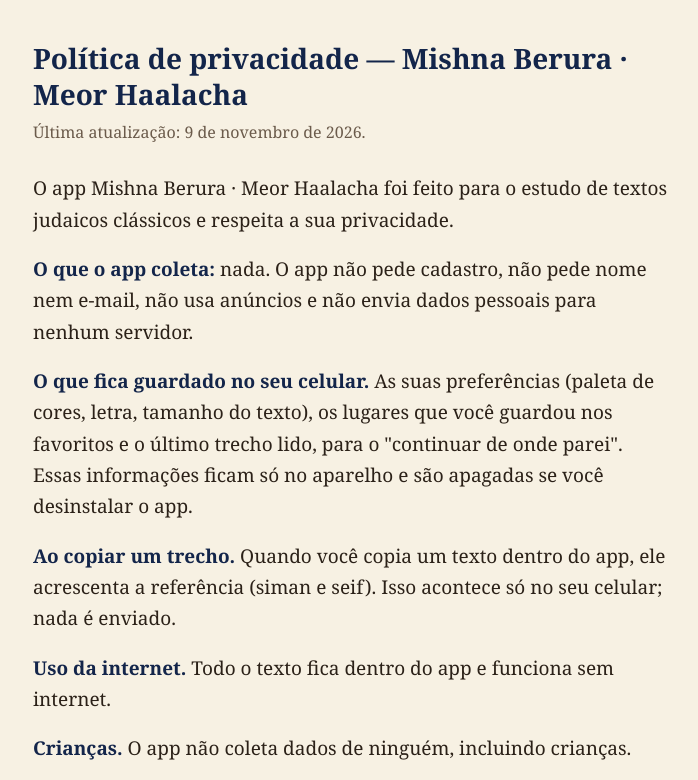
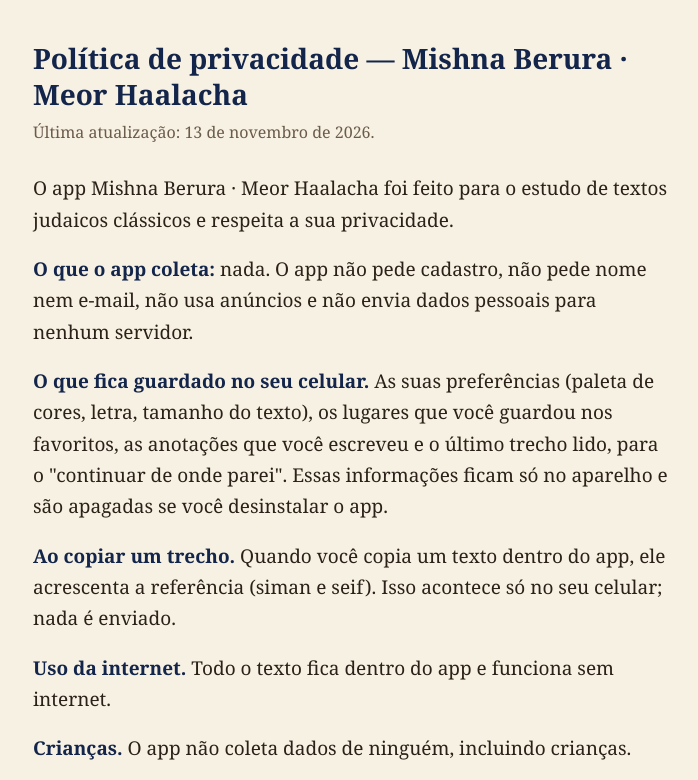
Before and after one commit to meorhaalacha/meorhaalacha.github.io, a plain HTML site: page privacidade/index.html in a window 1280 px wide. Shown: the top 780 px of the page, without its empty margins (287-985 px from the left). Drawn offline with Linux system fonts and the light colour scheme.

Commit message:
Politica: as anotacoes guardadas no celular (13/11/2026)
Co-Authored-By: Claude Opus 5.5 <noreply@anthropic.com>

```diff
--- a/privacidade/index.html
+++ b/privacidade/index.html
@@ -26,10 +26,10 @@ footer { border-top:1px solid var(--linha); margin-top:36px; padding-top:16px;
 <body>
 <main>
 <h1>Política de privacidade — Mishna Berura · Meor Haalacha</h1>
-<p class="data">Última atualização: 9 de novembro de 2026.</p>
+<p class="data">Última atualização: 13 de novembro de 2026.</p>
 <p>O app Mishna Berura · Meor Haalacha foi feito para o estudo de textos judaicos clássicos e respeita a sua privacidade.</p>
 <p><strong>O que o app coleta:</strong> nada. O app não pede cadastro, não pede nome nem e-mail, não usa anúncios e não envia dados pessoais para nenhum servidor.</p>
-<p><strong>O que fica guardado no seu celular.</strong> As suas preferências (paleta de cores, letra, tamanho do texto), os lugares que você guardou nos favoritos e o último trecho lido, para o "continuar de onde parei". Essas informações ficam só no aparelho e são apagadas se você desinstalar o app.</p>
+<p><strong>O que fica guardado no seu celular.</strong> As suas preferências (paleta de cores, letra, tamanho do texto), os lugares que você guardou nos favoritos, as anotações que você escreveu e o último trecho lido, para o "continuar de onde parei". Essas informações ficam só no aparelho e são apagadas se você desinstalar o app.</p>
 <p><strong>Ao copiar um trecho.</strong> Quando você copia um texto dentro do app, ele acrescenta a referência (siman e seif). Isso acontece só no seu celular; nada é enviado.</p>
 <p><strong>Uso da internet.</strong> Todo o texto fica dentro do app e funciona sem internet.</p>
 <p><strong>Crianças.</strong> O app não coleta dados de ninguém, incluindo crianças.</p>
```
